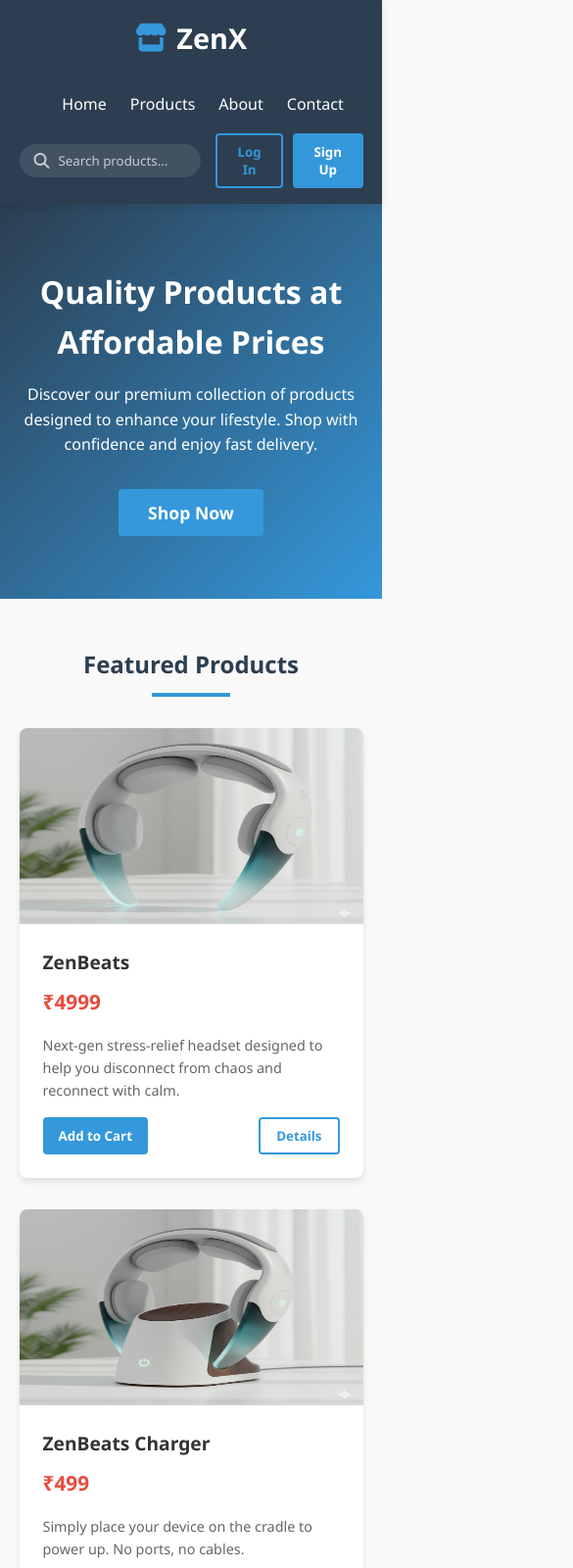
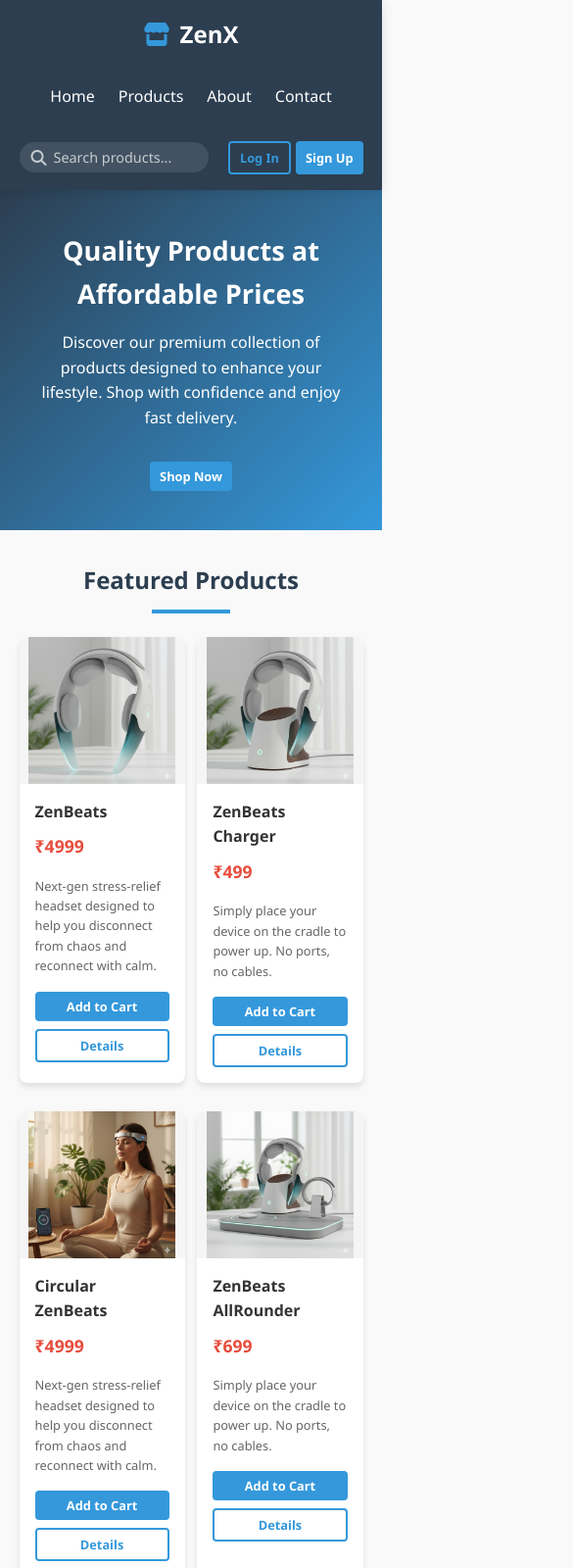
Before and after one commit to ZenXHub/buy-sell, a plain HTML site: page index.html in a window 390 px wide. Shown: the top 1600 px of the page at 98% size, 585 px wide, since content can reach past the window. Drawn offline with Linux system fonts and the light colour scheme.

Commit message:
Update index.html

```diff
--- a/index.html
+++ b/index.html
@@ -3,7 +3,7 @@
 <head>
     <meta charset="UTF-8">
     <meta name="viewport" content="width=device-width, initial-scale=1.0">
-    <title>PrimeShop | Quality Products</title>
+    <title>ZenX | Quality Products</title>
     <link rel="stylesheet" href="https://cdnjs.cloudflare.com/ajax/libs/font-awesome/6.4.0/css/all.min.css">
     <style>
         * {
@@ -228,7 +228,7 @@
         .product-img img {
             width: 100%;
             height: 100%;
-            object-fit: fill;
+            object-fit: contain;
             transition: transform 0.5s;
         }
 
@@ -426,6 +426,14 @@
 
         .footer-column ul li {
             margin-bottom: 0.8rem;
+            display: flex;
+            align-items: flex-start;
+        }
+
+        .footer-column ul li i {
+            margin-right: 10px;
+            margin-top: 3px;
+            min-width: 16px;
         }
 
         .footer-column ul li a {
@@ -437,12 +445,11 @@
         .footer-column ul li a:hover {
             color: white;
         }
-        .address{
-            width: 800px;
-            font-size: 13px;
-            font-weight: normal;
-            word-spacing: 2px;
 
+        .address {
+            font-size: 1rem;
+            line-height: 1.5;
+            word-spacing: normal;
         }
 
         .copyright {
@@ -462,11 +469,18 @@
 
             nav ul {
                 margin-top: 1rem;
+                flex-wrap: wrap;
+                justify-content: center;
+            }
+
+            nav ul li {
+                margin: 0 0.75rem;
             }
 
             .header-actions {
                 width: 100%;
                 justify-content: space-between;
+                margin-top: 1rem;
             }
 
             .search-container {
@@ -477,12 +491,130 @@
                 width: 100%;
             }
 
+            .hero {
+                padding: 2.5rem 0;
+            }
+
             .hero h1 {
                 font-size: 2rem;
             }
 
             .hero p {
                 font-size: 1rem;
+                padding: 0 1rem;
+            }
+
+            .products {
+                grid-template-columns: repeat(auto-fill, minmax(150px, 1fr));
+                gap: 1rem;
+            }
+
+            .product-card {
+                margin-bottom: 1rem;
+            }
+
+            .product-info {
+                padding: 1rem;
+            }
+
+            .product-title {
+                font-size: 1rem;
+            }
+
+            .product-price {
+                font-size: 1.1rem;
+            }
+
+            .product-description {
+                font-size: 0.8rem;
+            }
+
+            .product-actions {
+                flex-direction: column;
+                gap: 0.5rem;
+            }
+
+            .btn {
+                padding: 6px 12px;
+                font-size: 0.9rem;
+            }
+
+            .footer-content {
+                grid-template-columns: 1fr;
+                gap: 1.5rem;
+                text-align: center;
+            }
+
+            .footer-column ul li {
+                justify-content: center;
+            }
+
+            .modal-content {
+                padding: 1.5rem;
+            }
+
+            .modal-title {
+                font-size: 1.3rem;
+            }
+
+            .form-group {
+                margin-bottom: 1rem;
+            }
+        }
+
+        @media (max-width: 480px) {
+            .logo {
+                font-size: 1.5rem;
+            }
+
+            .search-container {
+                width: 55%;
+            }
+
+            .search-input {
+                padding: 6px 12px;
+                padding-left: 35px;
+                font-size: 0.9rem;
+            }
+
+            .search-icon {
+                left: 12px;
+            }
+
+            .auth-buttons {
+                gap: 5px;
+            }
+
+            .btn {
+                padding: 6px 10px;
+                font-size: 0.8rem;
+            }
+
+            .hero h1 {
+                font-size: 1.7rem;
+            }
+
+            .section-title {
+                font-size: 1.5rem;
+                margin: 2rem 0 1.5rem;
+            }
+
+            .products {
+                grid-template-columns: repeat(2, 1fr);
+                gap: 0.8rem;
+            }
+
+            .product-img {
+                height: 150px;
+            }
+
+            .footer-column h3 {
+                font-size: 1.1rem;
+                margin-bottom: 1rem;
+            }
+
+            .address {
+                font-size: 0.9rem;
             }
         }
     </style>
@@ -544,12 +676,12 @@
             <!-- Product 1 -->
             <div class="product-card" data-name="ZenBeats" data-category="electronics">
                 <div class="product-img">
-                    <img src="images/massager.jpg" alt="Premium Laptop">
+                    <img src="images/massager.jpg" alt="ZenBeats Massager">
                 </div>
                 <div class="product-info">
                     <h3 class="product-title">ZenBeats</h3>
                     <div class="product-price">₹4999</div>
-                    <p class="product-description">Next-gen stress-relief headset designed to help you disconnect from chaos and reconnect with calm.</p>
+                    <p class="product-description">Next-gen stress-relief headset designed to help you disconnect from chaos and reconnect with calm.</p>
                     <div class="product-actions">
                         <button class="btn btn-primary">Add to Cart</button>
                         <button class="btn btn-outline">Details</button>
@@ -560,7 +692,7 @@
             <!-- Product 2 -->
             <div class="product-card" data-name="Zenbeat charger" data-category="electronics">
                 <div class="product-img">
-                    <img src="images/charger.jpg" alt="Wireless Headphones">
+                    <img src="images/charger.jpg" alt="ZenBeats Charger">
                 </div>
                 <div class="product-info">
                     <h3 class="product-title">ZenBeats Charger</h3>
@@ -576,12 +708,12 @@
             <!-- Product 3 -->
             <div class="product-card" data-name="Stress Releaser" data-category="electronics">
                 <div class="product-img">
-                    <img src="images/massaager2.jpg" alt="Smartphone">
+                    <img src="images/massaager2.jpg" alt="Circular ZenBeats">
                 </div>
                 <div class="product-info">
                     <h3 class="product-title">Circular ZenBeats</h3>
                     <div class="product-price">₹4999</div>
-                    <p class="product-description">Next-gen stress-relief headset designed to help you disconnect from chaos and reconnect with calm.</p>
+                    <p class="product-description">Next-gen stress-relief headset designed to help you disconnect from chaos and reconnect with calm.</p>
                     <div class="product-actions">
                         <button class="btn btn-primary">Add to Cart</button>
                         <button class="btn btn-outline">Details</button>
@@ -589,10 +721,10 @@
                 </div>
             </div>
 
-            <!-- Product 4 - Massager -->
+            <!-- Product 4 -->
             <div class="product-card" data-name="massager" data-category="health">
                 <div class="product-img">
-                    <img src="images/commoncharger.jpg" alt="Neck and Shoulder Massager">
+                    <img src="images/commoncharger.jpg" alt="ZenBeats AllRounder">
                 </div>
                 <div class="product-info">
                     <h3 class="product-title">ZenBeats AllRounder</h3>
@@ -608,7 +740,7 @@
             <!-- Product 5 -->
             <div class="product-card" data-name="circularcharger" data-category="electronics">
                 <div class="product-img">
-                    <img src="images/circularcharger.jpg" alt="Digital Camera">
+                    <img src="images/circularcharger.jpg" alt="Circular ZenBeat Charger">
                 </div>
                 <div class="product-info">
                     <h3 class="product-title">Circular ZenBeat Charger</h3>
@@ -620,23 +752,7 @@
                     </div>
                 </div>
             </div>
-
-            <!-- Product 6 -->
-            <!-- <div class="product-card" data-name="tablet" data-category="electronics">
-                <div class="product-img">
-                    <img src="https://images.unsplash.com/photo-1561154464-82e9adf32764?ixlib=rb-1.2.1&auto=format&fit=crop&w=600&q=80" alt="Tablet">
-                </div>
-                <div class="product-info">
-                    <h3 class="product-title">Tablet</h3>
-                    <div class="product-price">$399.99</div>
-                    <p class="product-description">Versatile tablet perfect for work and entertainment.</p>
-                    <div class="product-actions">
-                        <button class="btn btn-primary">Add to Cart</button>
-                        <button class="btn btn-outline">Details</button>
-                    </div>
-                </div>
-            </div>
-        </div> -->
+        </div>
     </section>
 
     <!-- User Dashboard (Hidden by default) -->
@@ -751,7 +867,7 @@
                 <div class="footer-column">
                     <h3>Contact Us</h3>
                     <ul>
-                        <li><i class="fas fa-map-marker-alt address">2nd floor , Manyata Tech Park , North Banglore</i> </li>
+                        <li><i class="fas fa-map-marker-alt"></i> <span class="address">2nd floor, Manyata Tech Park, North Bangalore</span></li>
                         <li><i class="fas fa-phone"></i> +91 7070149450</li>
                         <li><i class="fas fa-envelope"></i> ZenXproduct@gmail.com</li>
                     </ul>
@@ -770,48 +886,40 @@
                 id: 1,
                 name: "ZenBeats",
                 price: "₹4999",
-                description: "High-performance laptop with latest processor and stunning display.",
+                description: "Next-gen stress-relief headset designed to help you disconnect from chaos and reconnect with calm.",
                 image: "images/massager.jpg",
                 category: "electronics"
             },
             {
                 id: 2,
-                name: "Circular Zenbeat",
-                price: "₹4999",
-                description: "Noise-cancelling headphones with premium sound quality.",
-                image: "images/massaager2.jpg",
+                name: "ZenBeats Charger",
+                price: "₹499",
+                description: "Simply place your device on the cradle to power up. No ports, no cables.",
+                image: "images/charger.jpg",
                 category: "electronics"
             },
             {
                 id: 3,
-                name: "ZenBeat charger",
-                price: "₹699.99",
-                description: "Latest smartphone with advanced camera and long battery life.",
+                name: "Circular ZenBeats",
+                price: "₹4999",
+                description: "Next-gen stress-relief headset designed to help you disconnect from chaos and reconnect with calm.",
                 image: "images/massaager2.jpg",
                 category: "electronics"
             },
             {
                 id: 4,
-                name: "CommonCharger",
+                name: "ZenBeats AllRounder",
                 price: "₹699",
-                description: "Relieve tension and stress with our advanced heating massager.",
+                description: "Simply place your device on the cradle to power up. No ports, no cables.",
                 image: "images/commoncharger.jpg",
-                category: "health"
+                category: "electronics"
             },
             {
                 id: 5,
-                name: "CircularCharger",
+                name: "Circular ZenBeat Charger",
                 price: "₹499",
-                description: "Professional camera with high-resolution sensor and multiple lenses.",
+                description: "Simply place your device on the cradle to power up. No ports, no cables",
                 image: "images/circularcharger.jpg",
-                category: "electronics"
-            },
-            {
-                id: 6,
-                name: "Tablet",
-                price: "₹499",
-                description: "Versatile tablet perfect for work and entertainment.",
-                image: "https://images.unsplash.com/photo-1561154464-82e9adf32764?ixlib=rb-1.2.1&auto=format&fit=crop&w=600&q=80",
                 category: "electronics"
             }
         ];
@@ -951,7 +1059,7 @@
             e.preventDefault();
             const name = document.getElementById('signupName').value;
             const email = document.getElementById('signupEmail').value;
-            alert('Account created successfully! Welcome to PrimeShop.');
+            alert('Account created successfully! Welcome to ZenX.');
             signupModal.style.display = 'none';
 
             // Show user dashboard
@@ -973,5 +1081,4 @@
         });
     </script>
 </body>
-
 </html>
```
